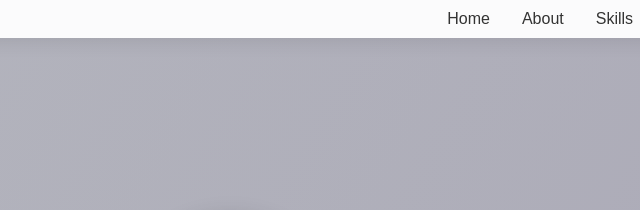
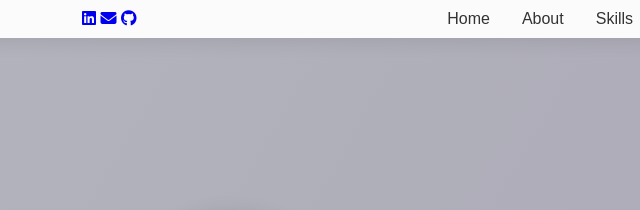
Before and after one commit to haginl1/Portfolio, a plain HTML site: page Portfolio/index.html in a window 1280 px wide. Shown: the top 210 px of the page, 410-1050 px from the left. Drawn offline with Linux system fonts and the light colour scheme.

Commit message:
Add social links header to Portfolio/index.html with correct email address

```diff
--- a/Portfolio/index.html
+++ b/Portfolio/index.html
@@ -25,6 +25,11 @@
     <header>
         <nav class="container">
             <div class="logo">Lisa Hagin</div>
+            <div class="social-links-header">
+                <a href="https://www.linkedin.com/in/lisahagin" target="_blank" rel="noopener" aria-label="LinkedIn" title="LinkedIn"><i class="fab fa-linkedin"></i></a>
+                <a href="mailto:lhagin.me95@gtalumni.org" aria-label="Email" title="Email"><i class="fas fa-envelope"></i></a>
+                <a href="https://github.com/haginl1" target="_blank" rel="noopener" aria-label="GitHub" title="GitHub"><i class="fab fa-github"></i></a>
+            </div>
             <button class="hamburger" id="hamburgerBtn" aria-label="Open menu" aria-expanded="false" aria-controls="navLinks">
                 <span class="hamburger-bar"></span>
                 <span class="hamburger-bar"></span>
```
